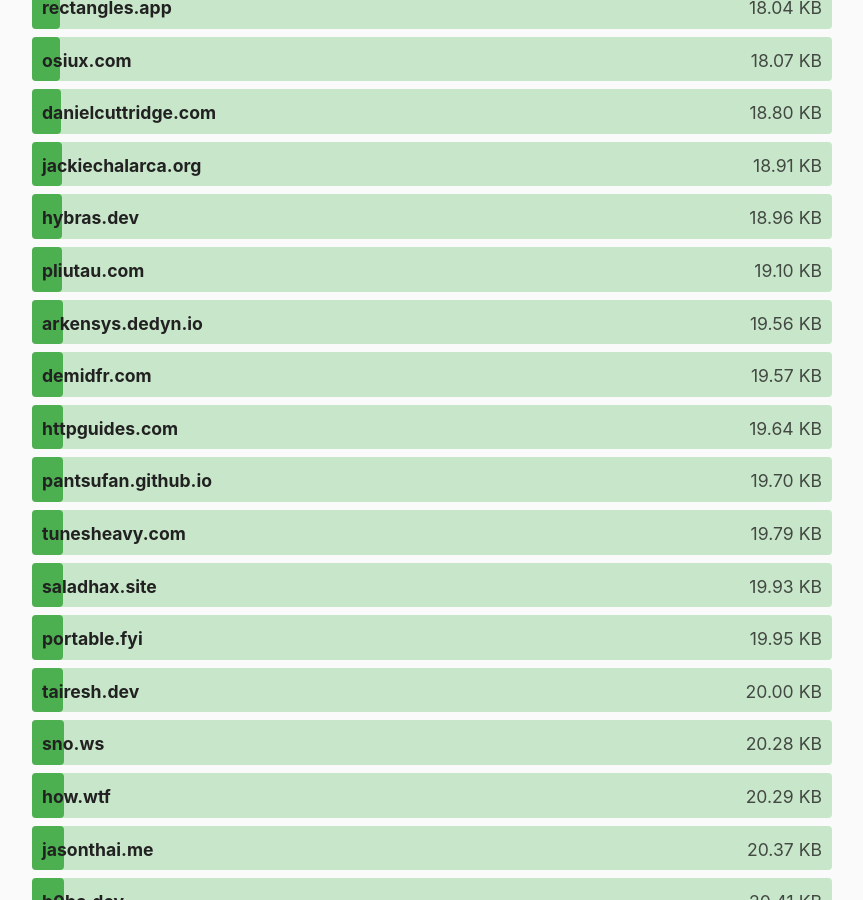
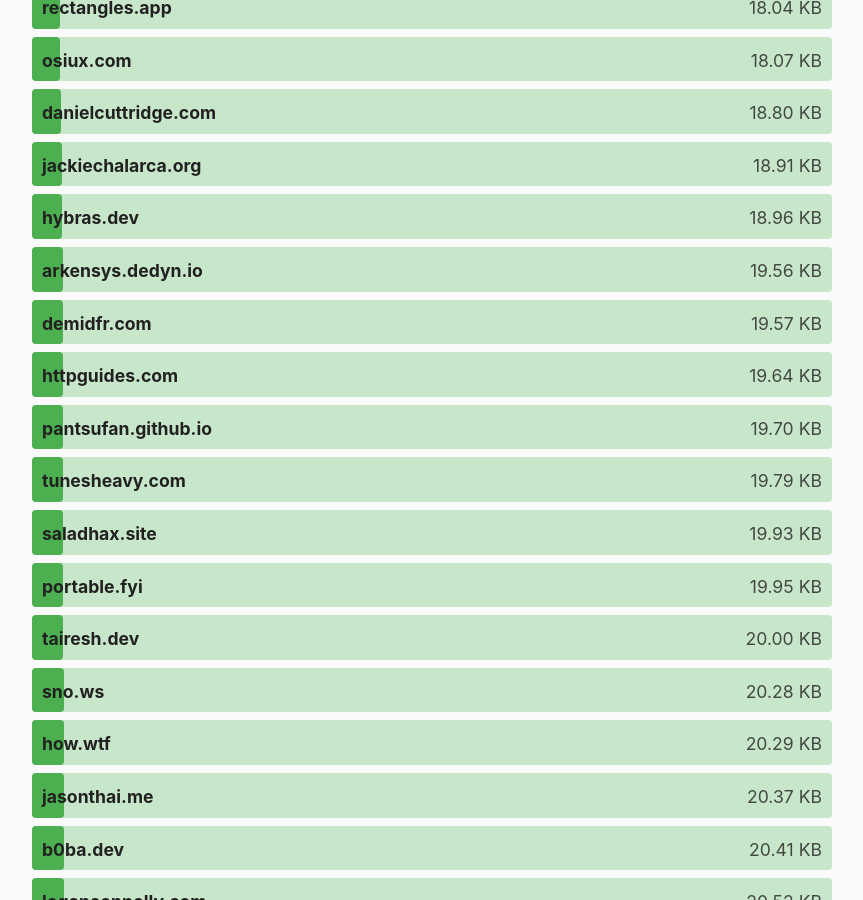
Before and after one commit to kevquirk/512kb.club, a Jekyll site: the page built from index.md, in a window 1280 px wide and 900 px high, scrolled down 7687 px. Shown: the whole window, without its empty margins (208-1071 px from the left). Built offline with Jekyll 4.4.1, drawn with Linux system fonts in a browser that asks for light colours.

Commit message:
update score

```diff
--- a/_data/sites.yml
+++ b/_data/sites.yml
@@ -3048,11 +3048,6 @@
   size: 79.08
   last_checked: 2025-05-18
 
-- domain: pliutau.com
-  url: https://pliutau.com/
-  size: 19.1
-  last_checked: 2025-09-05
-
 - domain: plaindrops.de
   url: https://plaindrops.de/
   size: 26.59
@@ -4437,3 +4432,8 @@
   url: https://zwieratko.sk/
   size: 30.94
   last_checked: 2025-05-18
+
+- domain: pliutau.com
+  url: https://pliutau.com/
+  size: 74.1
+  last_checked: 2025-09-05
```
